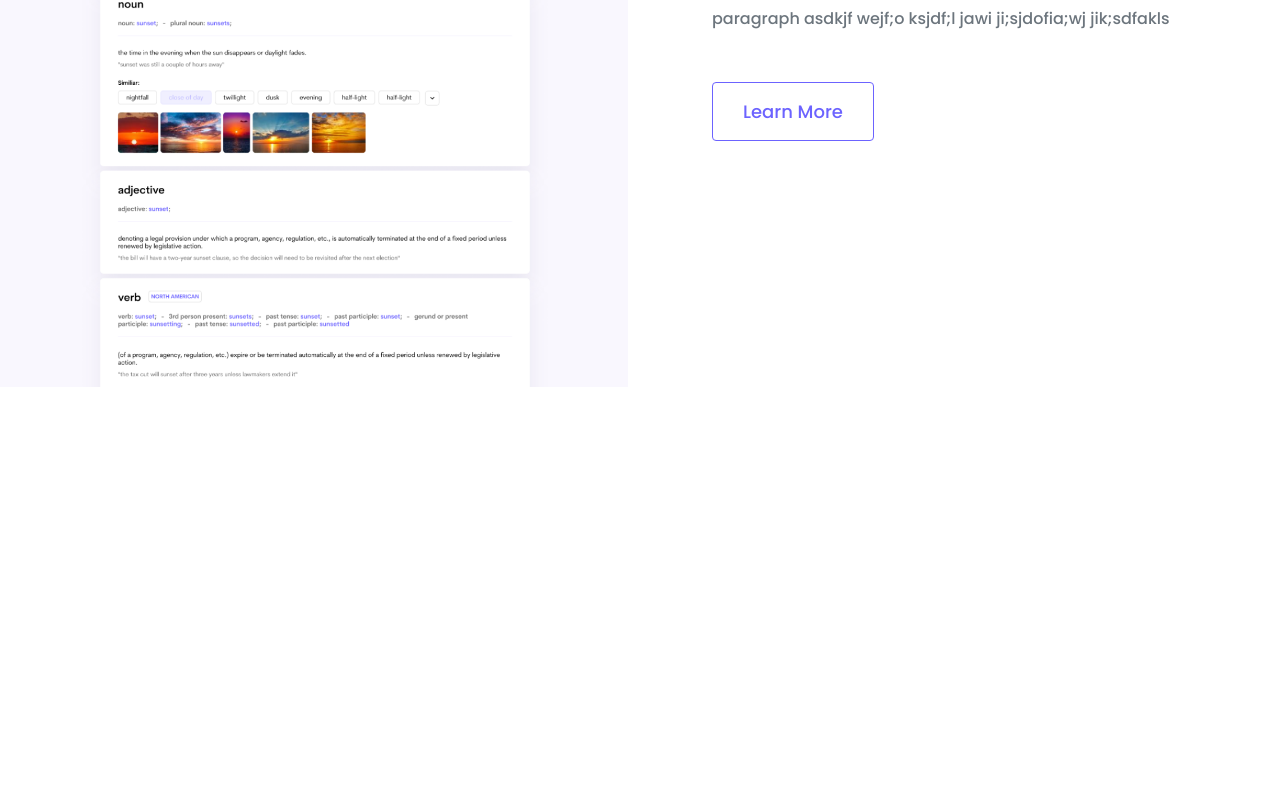
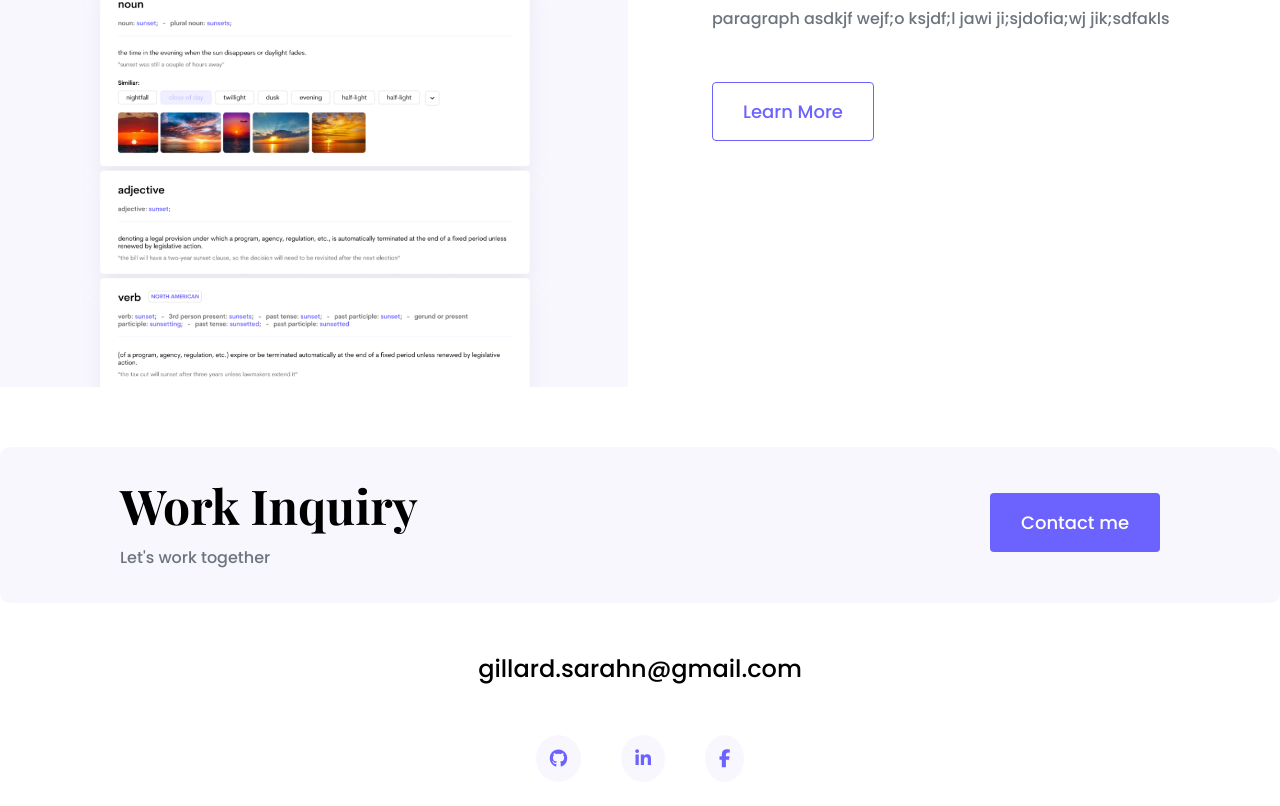
Before and after one commit to sngillard/portfolio-project, a plain HTML site: page index.html in a window 1280 px wide. Shown: the part 2364-3170 px from the top of the page. Before the commit the page ends 2799 px from the top, so only its background shows below. Drawn offline with nearby package versions, Linux system fonts and the light colour scheme; a web font is replaced by a local one.

Commit message:
Added footer with links.

```diff
--- a/index.html
+++ b/index.html
@@ -100,8 +100,38 @@
           </div>
         </div>
       </div>
+      <footer>
+        <div class="contact-box d-flex justify-content-between mb-5 d-none d-md-flex">
+          <div>
+          <h4>
+            Work Inquiry
+          </h4>
+          <p class="text-muted">
+            Let's work together
+          </p>
+          </div>
+          <div>
+          <a href="" class="btn btn-branding mt-3"> Contact me </a>
+          </div>
+        </div>
+        <div class="d-flex justify-content-center mb-5">
+        <a href="mailto:gillard.sarahn@gmail.com" class="email-link">
+          gillard.sarahn@gmail.com
+        </a>
+        </div>
+        <div class="social-links d-flex justify-content-center mb-5">
+          <a href="https://github.com/sngillard" target="_blank">
+<i class="fa-brands fa-github"></i>
+          </a>
+          <a href="https://www.linkedin.com/in/sarahgillard3/" target="_blank">
+<i class="fab fa-linkedin-in"></i>
+          </a>
+          <a href="https://www.facebook.com/sarahhhhhhhhhh3" target="_blank">
+<i class="fa-brands fa-facebook-f"></i>
+          </a>
+        </div>
+      </div>
+      </footer>
     </div>
-
-
   </body>
 </html>
--- a/styles/portfolio.css
+++ b/styles/portfolio.css
@@ -27,6 +27,10 @@ h1 {
 
 h2 {
   font-size: 64px;
+}
+
+h4 {
+  font-size: 48px;
 }
 
 p {
@@ -138,6 +142,45 @@ nav li.active a {
   color: var(--branding-color);
 }
 
+footer {
+  margin: 60px 0;
+}
+
+footer .contact-box {
+  background: var(--secondary-color);
+  padding: 30px 120px;
+  border-radius: 10px;
+}
+
+footer .contact-box p {
+  margin: 0;
+}
+
+footer .email-link {
+  text-decoration: none;
+  color: black;
+  font-size: 24px;
+}
+
+footer .email-link:hover {
+  color: var(--branding-color);
+}
+
+footer .social-links a {
+  margin: 0 20px;
+  color: var(--branding-color);
+  background: var(--secondary-color);
+  padding: 10px 14px;
+  border-radius: 50%;
+  font-size: 18px;
+  transition: all 100ms ease-in-out;
+}
+
+footer .social-links a:hover {
+  color: white;
+  background: var(--branding-color);
+}
+
 @media (max-width: 900px) {
   h1 {
     font-size: 44px;
@@ -146,6 +189,10 @@ nav li.active a {
 
   h2 {
     font-size: 44px;
+  }
+
+  h4 {
+    font-size: 26px;
   }
 
   .project-description {
```
